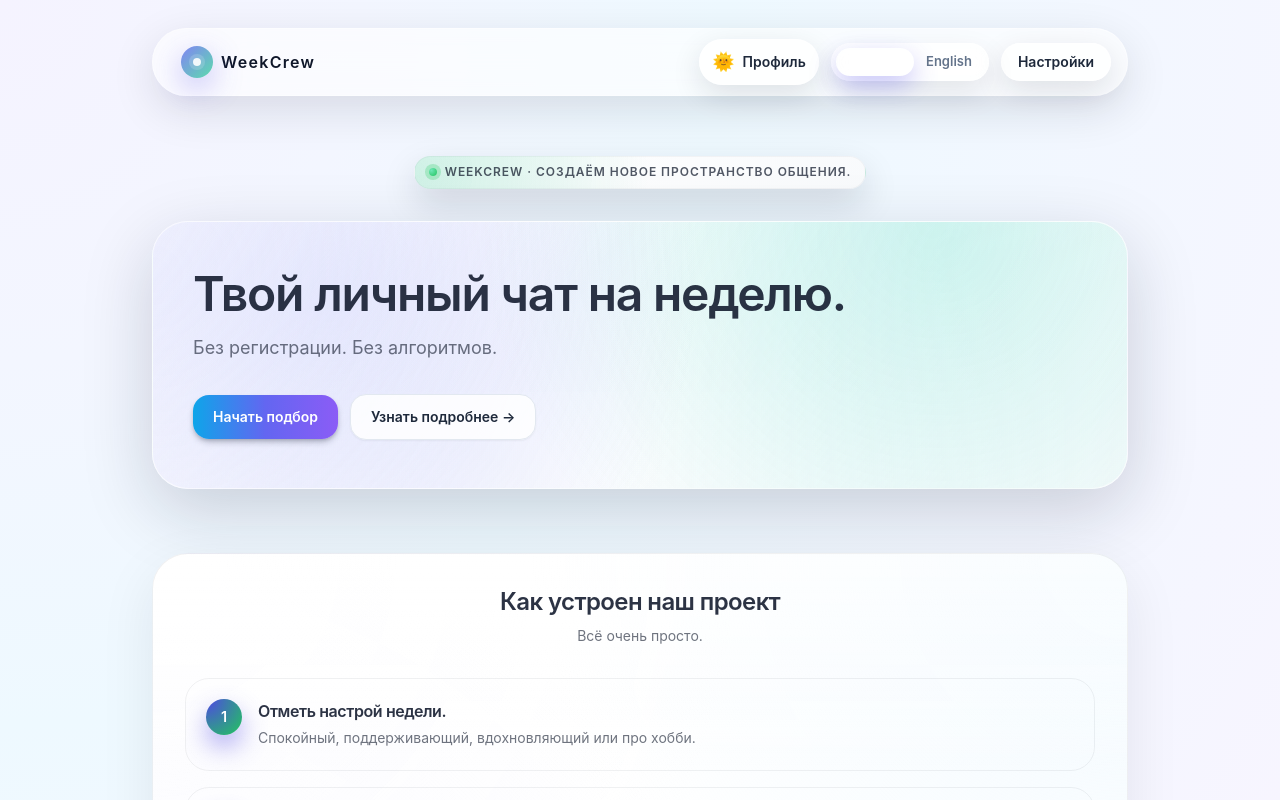
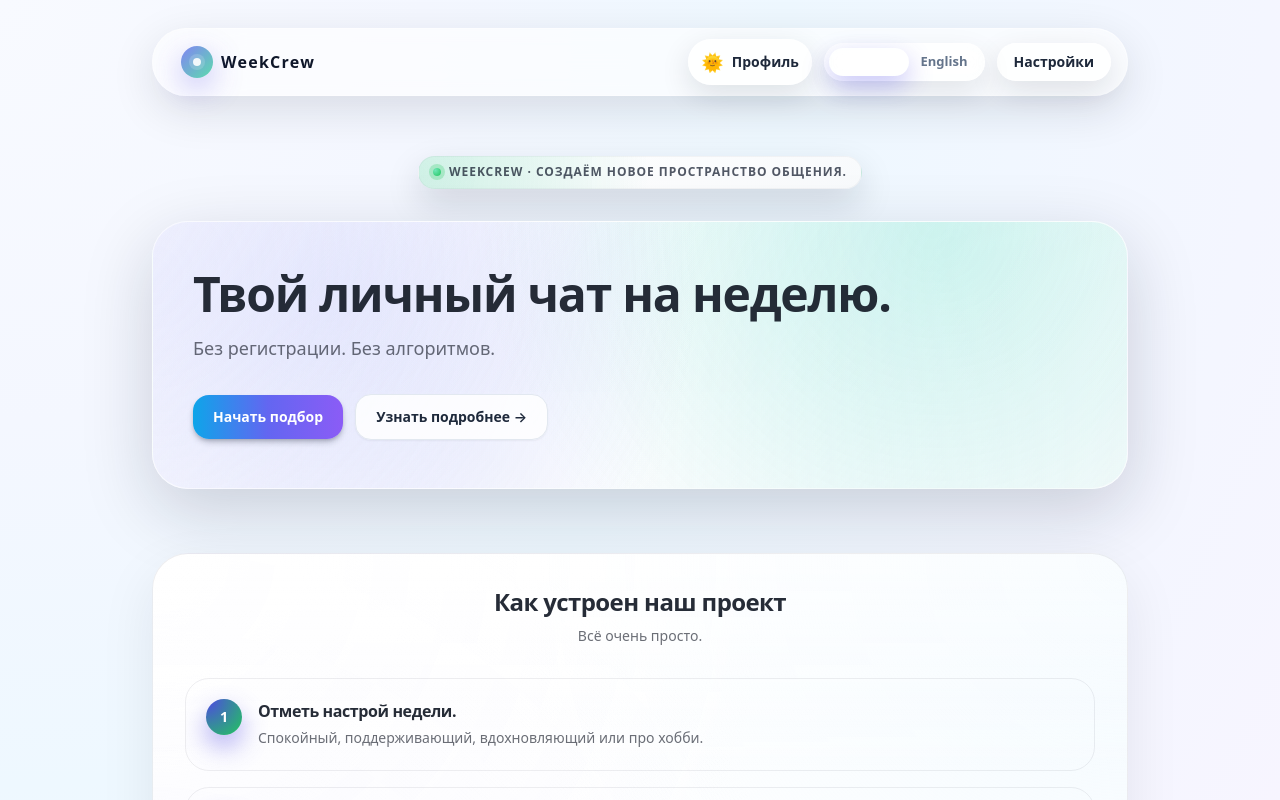
Before and after one commit to QuantumKeyUYU/WeekCrew, a Next.js app: page / in a window 1280 px wide. Shown: the top 800 px of the page. Built offline with nearby package versions, Linux system fonts and the light colour scheme; no server answers.

Commit message:
Update globals.css

```diff
--- a/src/app/globals.css
+++ b/src/app/globals.css
@@ -3,7 +3,7 @@
 @tailwind utilities;
 
 /* ============================
-   Базовые CSS-переменные
+   Глобальные CSS-переменные
    ============================ */
 
 :root {
@@ -12,43 +12,54 @@
   /* Фон приложения */
   --bg-body: radial-gradient(
     circle at 0% 0%,
-    #f5f3ff 0,
-    #f3f6ff 24%,
-    #eef9ff 48%,
+    #f8faff 0,
+    #f4f7ff 28%,
+    #eef8ff 52%,
     #f7f5ff 100%
   );
 
   /* Поверхности */
-  --surface-elevated: rgba(255, 255, 255, 0.98);
-  --surface-subtle: rgba(255, 255, 255, 0.85);
+  --surface-elevated: rgba(255, 255, 255, 0.96);
+  --surface-subtle: rgba(255, 255, 255, 0.82);
 
   /* Бордеры */
-  --border-card: rgba(15, 23, 42, 0.06);
-  --border-subtle: rgba(15, 23, 42, 0.08);
+  --border-card: rgba(15, 23, 42, 0.07);
+  --border-subtle: rgba(15, 23, 42, 0.09);
 
   /* Текст */
-  --text-primary: rgba(15, 23, 42, 0.88);
-  --text-secondary: rgba(15, 23, 42, 0.6);
+  --text-primary: rgba(20, 26, 38, 0.92);
+  --text-secondary: rgba(20, 26, 38, 0.63);
 
-  /* Акценты */
+  /* Акцент */
   --accent: #4f46e5;
-  --accent-soft: rgba(79, 70, 229, 0.08);
+  --accent-soft: rgba(99, 102, 241, 0.12);
   --accent-foreground: #0b1120;
 
   /* Тени */
-  --shadow-soft: 0 18px 55px rgba(15, 23, 42, 0.08);
-  --shadow-card-strong: 0 24px 80px rgba(15, 23, 42, 0.18);
-  --shadow-accent: 0 18px 38px rgba(79, 70, 229, 0.45);
+  --shadow-soft: 0 20px 55px rgba(15, 23, 42, 0.08);
+  --shadow-card-strong: 0 26px 95px rgba(15, 23, 42, 0.16);
+  --shadow-accent: 0 22px 45px rgba(79, 70, 229, 0.45);
 
   /* Радиусы */
   --radius-2xl: 1.5rem;
   --radius-3xl: 2.25rem;
 
-  /* Прозрачный белый шум для светлых поверхностей */
-  --surface-glow:
-    radial-gradient(circle at 0% 0%, rgba(255, 255, 255, 0.86), transparent 52%),
-    radial-gradient(circle at 100% 0%, rgba(240, 249, 255, 0.82), transparent 52%),
-    radial-gradient(circle at 0% 100%, rgba(244, 244, 255, 0.85), transparent 52%);
+  /* Glow-слой поверх фона */
+  --surface-glow: radial-gradient(
+      circle at 0% 0%,
+      rgba(255, 255, 255, 0.86),
+      transparent 55%
+    ),
+    radial-gradient(
+      circle at 100% 0%,
+      rgba(240, 249, 255, 0.82),
+      transparent 55%
+    ),
+    radial-gradient(
+      circle at 0% 100%,
+      rgba(244, 244, 255, 0.85),
+      transparent 60%
+    );
 }
 
 [data-theme='dark'] {
@@ -58,35 +69,46 @@
     circle at 0% 0%,
     #020617 0,
     #020617 35%,
-    #020617 60%,
+    #020617 70%,
     #020617 100%
   );
 
-  --surface-elevated: rgba(15, 23, 42, 0.96);
+  --surface-elevated: rgba(15, 23, 42, 0.95);
   --surface-subtle: rgba(15, 23, 42, 0.88);
 
-  --border-card: rgba(148, 163, 184, 0.35);
-  --border-subtle: rgba(51, 65, 85, 0.85);
+  --border-card: rgba(148, 163, 184, 0.32);
+  --border-subtle: rgba(71, 85, 105, 0.75);
 
   --text-primary: rgba(248, 250, 252, 0.96);
-  --text-secondary: rgba(148, 163, 184, 0.82);
+  --text-secondary: rgba(148, 163, 184, 0.75);
 
   --accent: #60a5fa;
-  --accent-soft: rgba(56, 189, 248, 0.18);
+  --accent-soft: rgba(96, 165, 250, 0.14);
   --accent-foreground: #e5f2ff;
 
-  --shadow-soft: 0 22px 80px rgba(0, 0, 0, 0.9);
-  --shadow-card-strong: 0 26px 120px rgba(0, 0, 0, 0.95);
-  --shadow-accent: 0 0 40px rgba(96, 165, 250, 0.7);
+  --shadow-soft: 0 26px 95px rgba(0, 0, 0, 0.85);
+  --shadow-card-strong: 0 32px 140px rgba(0, 0, 0, 0.9);
+  --shadow-accent: 0 0 55px rgba(96, 165, 250, 0.7);
 
-  --surface-glow:
-    radial-gradient(circle at 0% 0%, rgba(15, 23, 42, 0.95), transparent 55%),
-    radial-gradient(circle at 100% 0%, rgba(30, 64, 175, 0.65), transparent 55%),
-    radial-gradient(circle at 40% 120%, rgba(15, 23, 42, 0.9), transparent 55%);
+  --surface-glow: radial-gradient(
+      circle at 0% 0%,
+      rgba(37, 99, 235, 0.22),
+      transparent 60%
+    ),
+    radial-gradient(
+      circle at 100% 0%,
+      rgba(45, 212, 191, 0.12),
+      transparent 62%
+    ),
+    radial-gradient(
+      circle at 40% 120%,
+      rgba(15, 23, 42, 0.9),
+      transparent 70%
+    );
 }
 
 /* ============================
-   Базовая типографика + фон
+   Базовая типографика и фон
    ============================ */
 
 @layer base {
@@ -95,28 +117,25 @@
     @apply h-full;
   }
 
-  /* Главный рычаг “масштаба” — размер шрифта html.
-     На телефонах 14px, на планшетах 15px, на десктопе 16px. */
+  /*
+    Базовый размер шрифта:
+    - десктоп: ~16px
+    - маленький экран: чуть меньше, чтобы всё смотрелось «чуть отдалённым»
+  */
   html {
-    font-family: system-ui, -apple-system, BlinkMacSystemFont, 'SF Pro Text', 'Inter',
-      sans-serif;
-    font-size: 14px;
+    font-size: 16px;
   }
 
-  @media (min-width: 640px) {
+  @media (max-width: 480px) {
     html {
-      font-size: 15px;
-    }
-  }
-
-  @media (min-width: 1024px) {
-    html {
-      font-size: 16px;
+      font-size: 14px;
     }
   }
 
   body {
     @apply antialiased;
+    font-family: system-ui, -apple-system, BlinkMacSystemFont, 'SF Pro Text',
+      'Inter', sans-serif;
     background-image: var(--bg-body);
     background-attachment: fixed;
     background-size: cover;
@@ -129,7 +148,7 @@
 }
 
 /* ============================
-   Shell приложения + панели
+   Shell приложения и панели
    ============================ */
 
 @layer components {
@@ -151,6 +170,28 @@
     }
   }
 
+  /*
+    Центральный контейнер (контент, кружки и т.п.)
+    На мобилке ужимаем max-width, чтобы не казалось «гигантским».
+  */
+  .app-container {
+    margin-left: auto;
+    margin-right: auto;
+    width: 100%;
+    max-width: 1100px;
+    padding: 1.5rem 1rem 2.5rem;
+  }
+
+  @media (max-width: 480px) {
+    .app-container {
+      max-width: 420px;
+      padding-left: 0.875rem;
+      padding-right: 0.875rem;
+      padding-top: 1.25rem;
+      padding-bottom: 2rem;
+    }
+  }
+
   /* Панели / карточки */
 
   .app-panel {
@@ -158,8 +199,11 @@
     border-radius: var(--radius-3xl);
     border: 1px solid var(--border-card);
     background-color: var(--surface-elevated);
-    background-image:
-      linear-gradient(to bottom, rgba(255, 255, 255, 0.5), transparent 40%),
+    background-image: linear-gradient(
+        to bottom,
+        rgba(255, 255, 255, 0.5),
+        transparent 40%
+      ),
       var(--surface-glow);
     box-shadow: var(--shadow-soft);
     backdrop-filter: blur(22px);
@@ -167,10 +211,21 @@
 
   [data-theme='dark'] .app-panel {
     background-color: rgba(15, 23, 42, 0.96);
-    background-image:
-      radial-gradient(circle at 0% 0%, rgba(37, 99, 235, 0.18), transparent 52%),
-      radial-gradient(circle at 100% 0%, rgba(45, 212, 191, 0.09), transparent 55%),
-      linear-gradient(to bottom, rgba(15, 23, 42, 0.9), rgba(15, 23, 42, 0.96));
+    background-image: radial-gradient(
+        circle at 0% 0%,
+        rgba(37, 99, 235, 0.18),
+        transparent 52%
+      ),
+      radial-gradient(
+        circle at 100% 0%,
+        rgba(45, 212, 191, 0.09),
+        transparent 55%
+      ),
+      linear-gradient(
+        to bottom,
+        rgba(15, 23, 42, 0.9),
+        rgba(15, 23, 42, 0.96)
+      );
   }
 
   /* Hero-панель */
@@ -179,10 +234,21 @@
     border-radius: var(--radius-3xl);
     border: 1px solid rgba(255, 255, 255, 0.65);
     background-color: rgba(255, 255, 255, 0.96);
-    background-image:
-      radial-gradient(circle at 0% 20%, rgba(129, 140, 248, 0.18), transparent 55%),
-      radial-gradient(circle at 80% 0%, rgba(45, 212, 191, 0.16), transparent 55%),
-      linear-gradient(120deg, rgba(255, 255, 255, 0.96), rgba(248, 250, 252, 0.96));
+    background-image: radial-gradient(
+        circle at 0% 20%,
+        rgba(129, 140, 248, 0.18),
+        transparent 55%
+      ),
+      radial-gradient(
+        circle at 80% 0%,
+        rgba(45, 212, 191, 0.16),
+        transparent 55%
+      ),
+      linear-gradient(
+        120deg,
+        rgba(255, 255, 255, 0.96),
+        rgba(248, 250, 252, 0.96)
+      );
     box-shadow: 0 22px 70px rgba(15, 23, 42, 0.18);
     backdrop-filter: blur(26px);
   }
@@ -190,10 +256,21 @@
   [data-theme='dark'] .app-hero {
     border-color: rgba(148, 163, 184, 0.5);
     background-color: rgba(15, 23, 42, 0.9);
-    background-image:
-      radial-gradient(circle at 0% 20%, rgba(96, 165, 250, 0.46), transparent 60%),
-      radial-gradient(circle at 80% 0%, rgba(45, 212, 191, 0.34), transparent 60%),
-      linear-gradient(135deg, rgba(15, 23, 42, 0.96), rgba(15, 23, 42, 0.92));
+    background-image: radial-gradient(
+        circle at 0% 20%,
+        rgba(96, 165, 250, 0.46),
+        transparent 60%
+      ),
+      radial-gradient(
+        circle at 80% 0%,
+        rgba(45, 212, 191, 0.34),
+        transparent 60%
+      ),
+      linear-gradient(
+        135deg,
+        rgba(15, 23, 42, 0.96),
+        rgba(15, 23, 42, 0.92)
+      );
     box-shadow: 0 30px 120px rgba(0, 0, 0, 0.85);
   }
 
@@ -205,7 +282,7 @@
     color: var(--text-secondary);
   }
 
-  /* Список шагов */
+  /* Список шагов (landing) */
 
   .steps-list {
     @apply space-y-3;
@@ -235,14 +312,21 @@
     box-shadow: 0 0 35px rgba(96, 165, 250, 0.7);
   }
 
-  /* Плашка WeekCrew над хиро */
+  /* Tagline-плашка над хиро */
 
   .tagline-pill {
     border-radius: 9999px;
     border: 1px solid rgba(15, 23, 42, 0.04);
-    background:
-      radial-gradient(circle at 0% 50%, rgba(16, 185, 129, 0.2), transparent 52%),
-      linear-gradient(120deg, rgba(255, 255, 255, 0.96), rgba(248, 250, 252, 0.96));
+    background: radial-gradient(
+        circle at 0% 50%,
+        rgba(16, 185, 129, 0.2),
+        transparent 52%
+      ),
+      linear-gradient(
+        120deg,
+        rgba(255, 255, 255, 0.96),
+        rgba(248, 250, 252, 0.96)
+      );
     box-shadow: 0 14px 35px rgba(15, 23, 42, 0.15);
     backdrop-filter: blur(18px);
     padding: 0.4rem 0.85rem;
@@ -250,9 +334,16 @@
 
   [data-theme='dark'] .tagline-pill {
     border-color: rgba(148, 163, 184, 0.4);
-    background:
-      radial-gradient(circle at 0% 50%, rgba(52, 211, 153, 0.18), transparent 55%),
-      linear-gradient(135deg, rgba(15, 23, 42, 0.96), rgba(15, 23, 42, 0.92));
+    background: radial-gradient(
+        circle at 0% 50%,
+        rgba(52, 211, 153, 0.18),
+        transparent 55%
+      ),
+      linear-gradient(
+        135deg,
+        rgba(15, 23, 42, 0.96),
+        rgba(15, 23, 42, 0.92)
+      );
     box-shadow: 0 20px 45px rgba(0, 0, 0, 0.85);
   }
 
```
